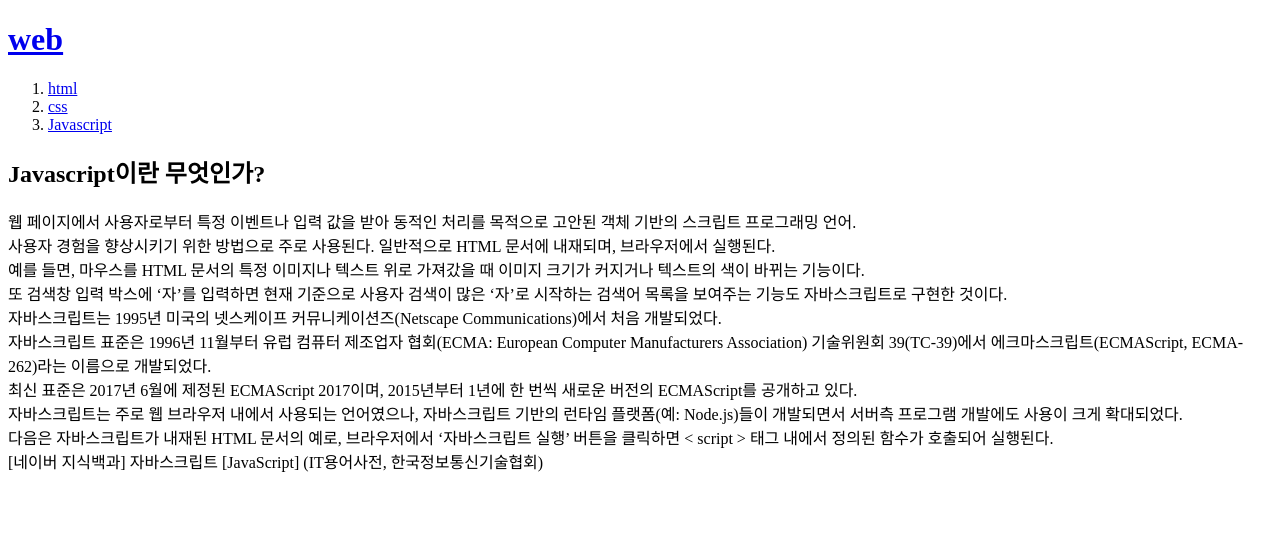
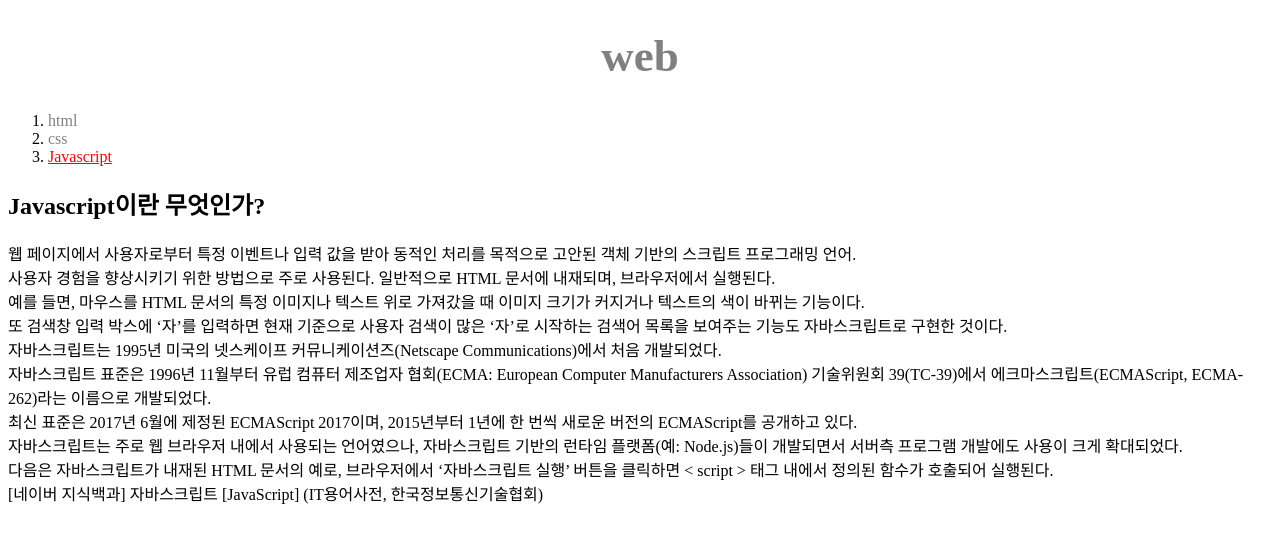
Before and after one commit to Rokandroll/index.html, a plain HTML site: page 3.html in a window 1280 px wide. Drawn offline with Linux system fonts and the light colour scheme.

Commit message:
Add files via upload

```diff
--- a/3.html
+++ b/3.html
@@ -3,13 +3,26 @@
 <head>
   <title>web- html</title>
   <meta charset="utf-8">
+  <style>
+    a {
+      color:blue;
+      text-decoration: none;
+    }
+    .saw {
+      color: gray;
+    }
+    h1 {
+      font-size: 45px; text-align: center;
+    }
+  </style>
 </head>
 <body>
-  <h1><a href="index.html">web</a></h1>
+  <h1><a href="index.html" class="saw">web</a></h1>
   <ol>
-    <li><a href="1.html">html</a></li>
-    <li><a href="2.html">css</a></li>
-    <li><a href="3.html">Javascript</a></li>
+    <li><a href="1.html" class="saw">html</a></li>
+    <li><a href="2.html" class="saw">css</a></li>
+    <li><a href="3.html"
+      style="color:red;text-decoration:underline">Javascript</a></li>
   </ol>
 <h2>Javascript이란 무엇인가?</h2>
 <p>웹 페이지에서 사용자로부터 특정 이벤트나 입력 값을 받아 동적인 처리를 목적으로 고안된 객체 기반의 스크립트 프로그래밍 언어.
```
Also changed, not shown: 1.html (+15 -2 lines), 2.html (+17 -4 lines), index.html (+14 -4 lines).
